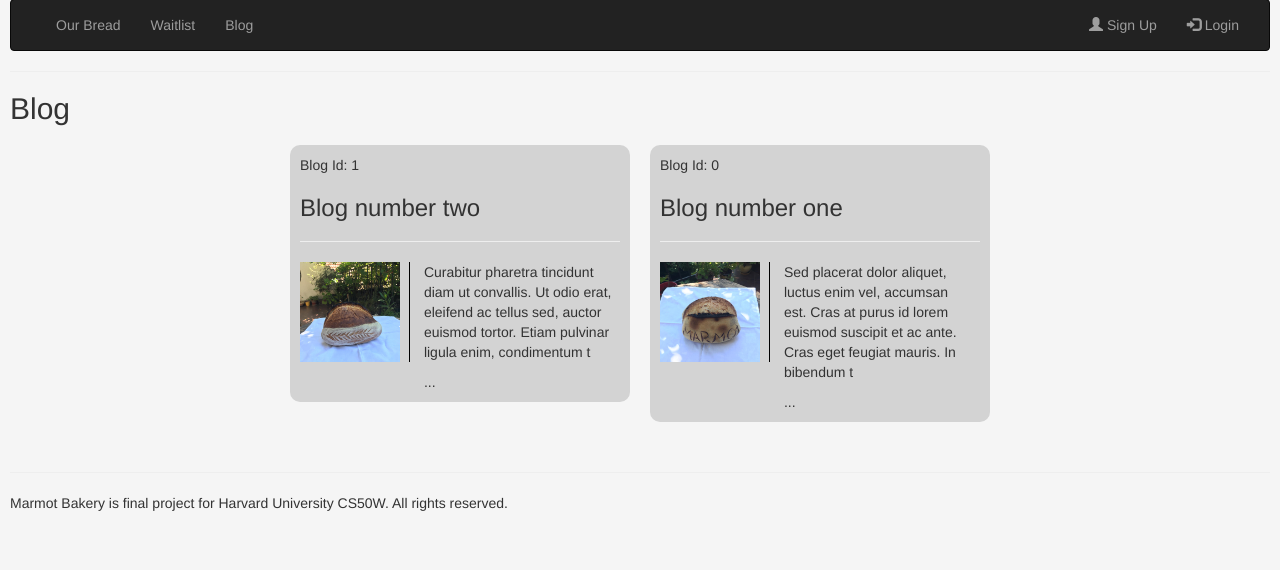
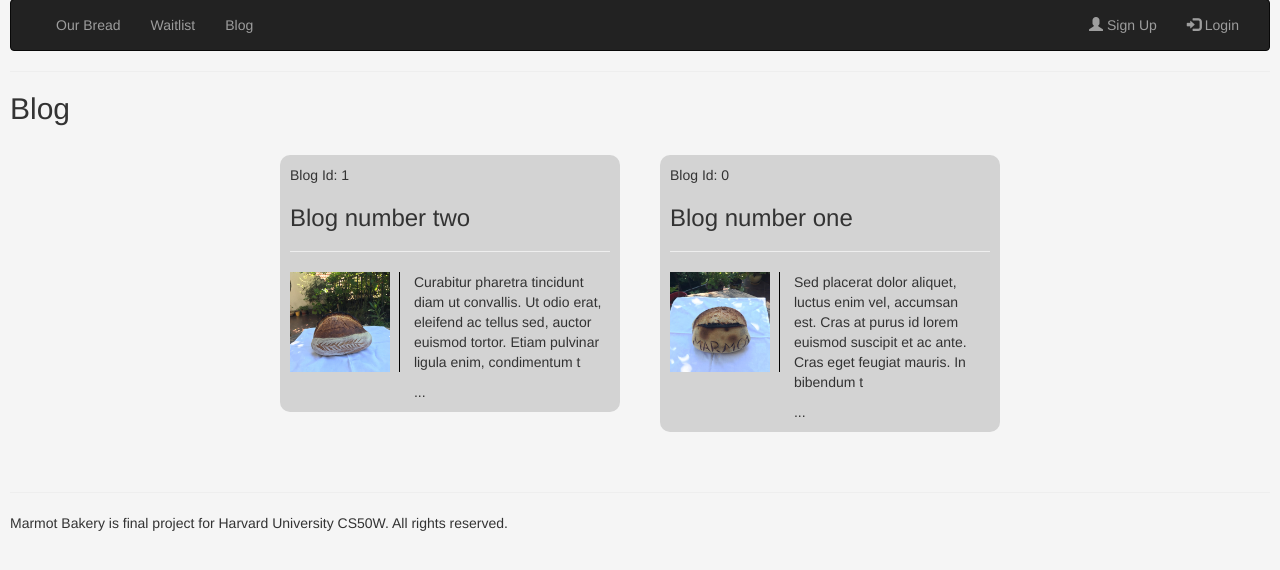
Before and after one commit to marmotbake/marmotbake, a Django app: page /blog in a window 1280 px wide. Shown: the part 230-800 px from the top of the page. Run offline with Django 3.2, Linux system fonts and the light colour scheme; data comes from the database, SQL or seed files in the repository; some libraries are stand-ins or nearby versions.

Commit message:
blog section margin updated

```diff
--- a/marmotbakery/bakery/static/bakery/styles.css
+++ b/marmotbakery/bakery/static/bakery/styles.css
@@ -89,3 +89,7 @@
 .breaddiv{
     width: 350px; height: auto; margin: 10px;  background: lightgray; border-radius: 10px; padding: 10px;
 }
+
+.blogsec{
+    margin: 10px;
+}
```
